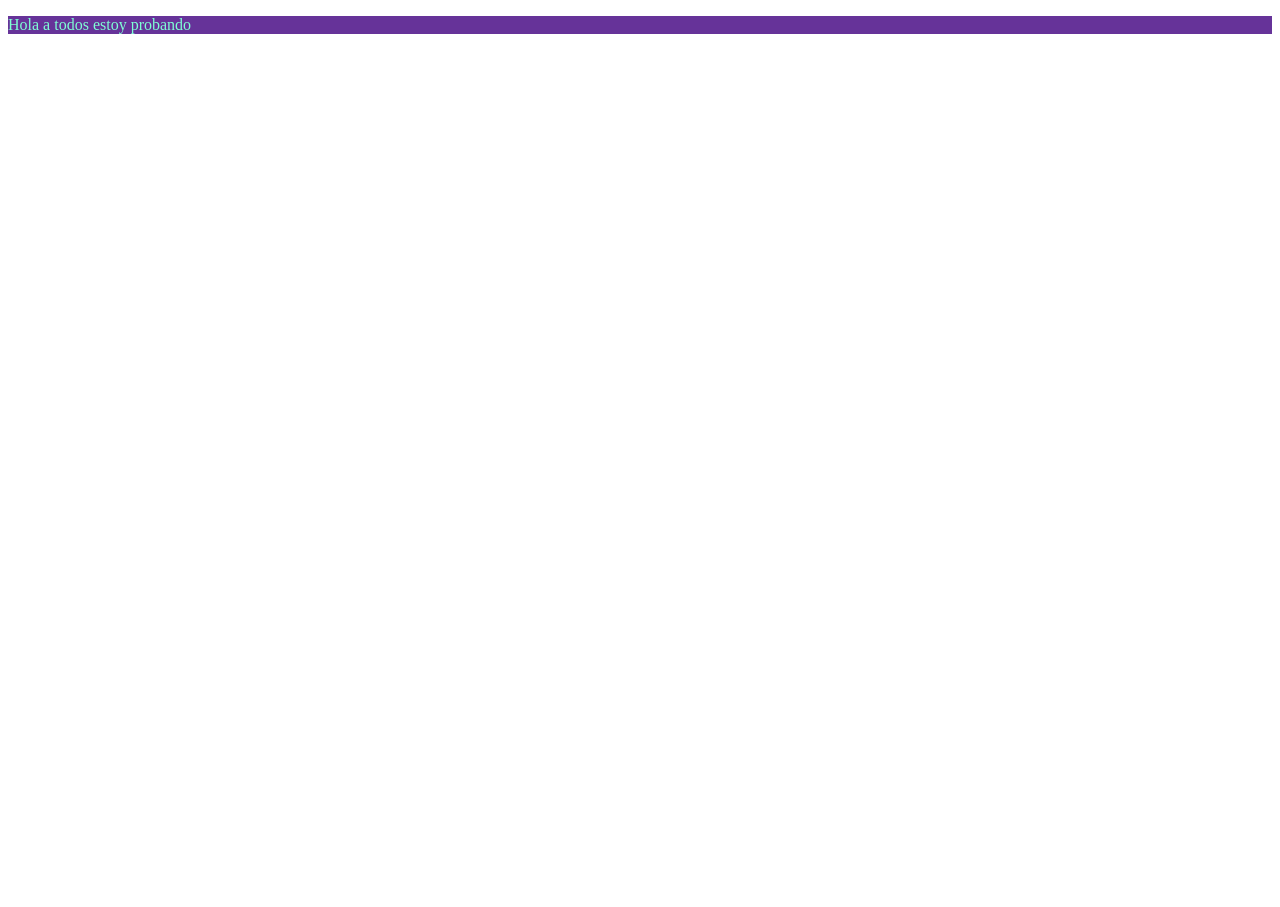
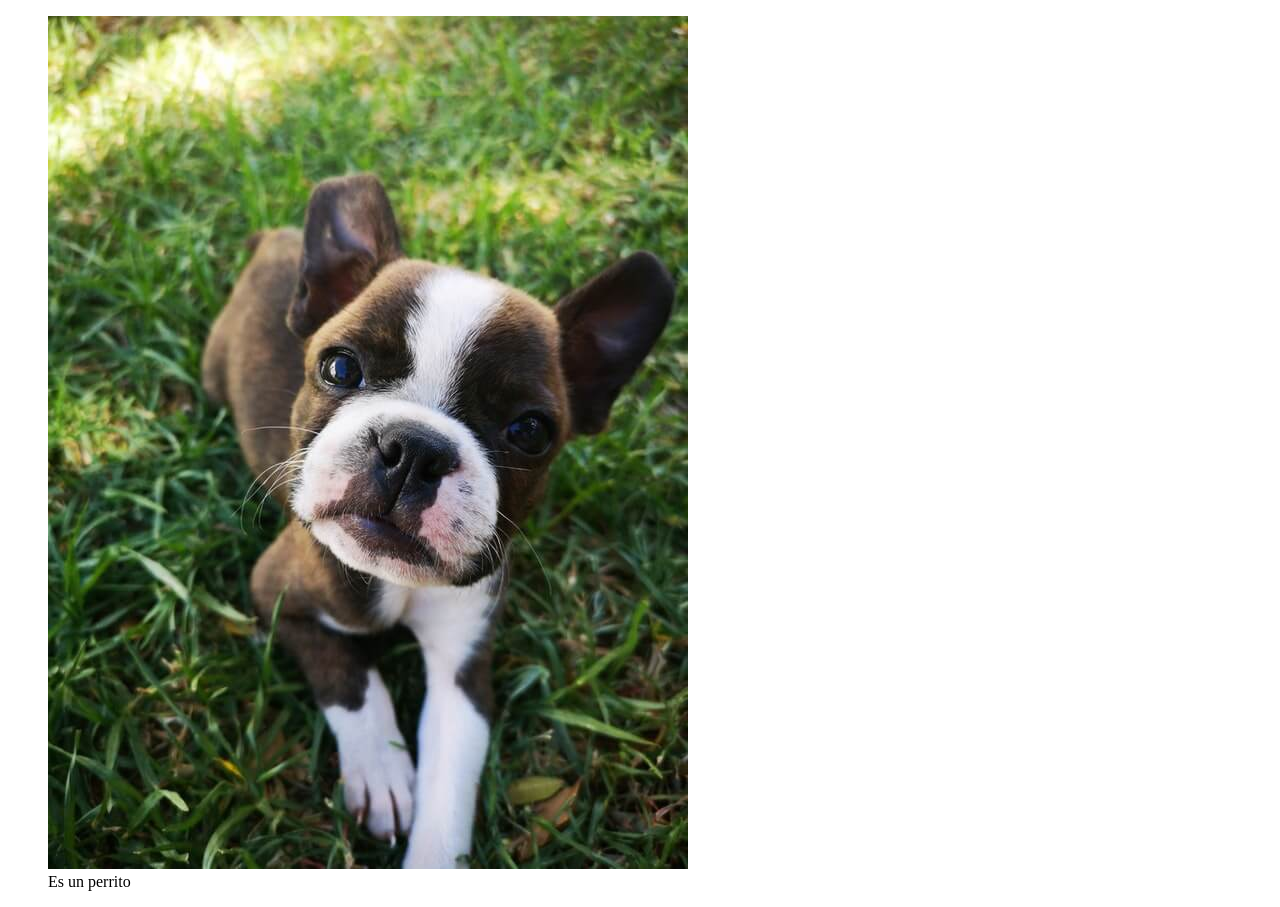
Before and after one commit to juank27/HTML-CSS, a plain HTML site: page HTML/index.html in a window 1280 px wide. Before the commit the page ends 800 px from the top, so only its background shows below. Drawn offline with Linux system fonts and the light colour scheme.

Commit message:
etiquetas de imagen

```diff
--- a/HTML/index.html
+++ b/HTML/index.html
@@ -12,8 +12,13 @@
       <link rel="stylesheet" href="../CSS/style.css">
    </head>
    <body>
-      <div>
-         <p>Hola a todos estoy probando </p>
-      </div>
+      <main>
+         <section>
+            <figure> <!--etiqueta de figura para laas imagenes-->
+               <img src="/pics/tinified/small.jpg" alt="Perro imagen pequeña">
+               <figcaption>Es un perrito</figcaption> <!--pequeña descripcion de la img-->
+            </figure>
+         </section>
+      </main>
    </body>
 </html>
```
Also changed, not shown: pics/tinified/large.jpg (added), pics/tinified/medium.jpg (added), pics/tinified/small.jpg (added).
